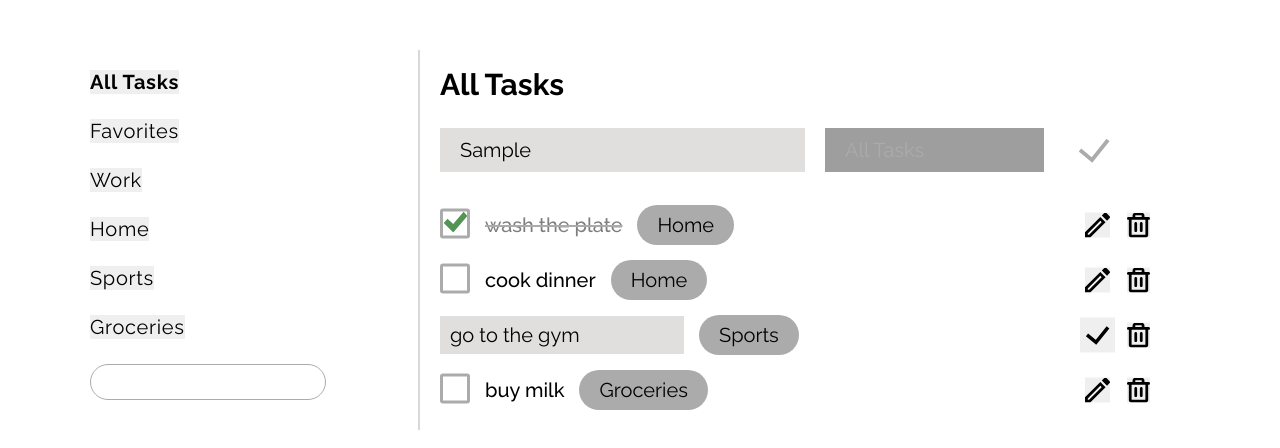
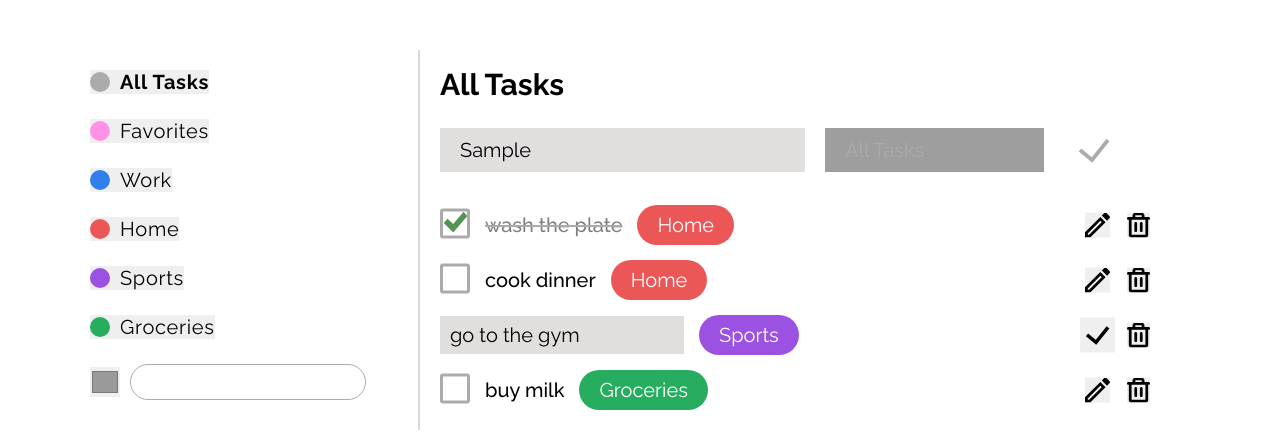
Before and after one commit to huhhell/TodoApp, a React (Vite) app: page / in a window 1280 px wide. Both pictures are taken after typing "Sample" into the empty fields and a click on the button "+ New category". Shown: the top 448 px of the page. Built offline with nearby package versions, Linux system fonts and the light colour scheme; grey boxes are pictures that could not be loaded.

Commit message:
change initial task obj to provide category color to task-item

```diff
--- a/src/App.tsx
+++ b/src/App.tsx
@@ -13,26 +13,29 @@ export interface ICategory {
     name: string
     id: number
     selected: boolean
+    color: string;
 }
+
 export interface ITask {
     name: string;
     id: number;
-    category: string;
+    category: { name: string, color: string }
     state: TaskState;
 }
 
 const initialCategories: ICategory[] = [
-    {name: 'All Tasks', id: 0, selected: true},
-    {name: 'Favorites', id: 1, selected: false},
-    {name: 'Work', id: 2, selected: false},
-    {name: 'Home', id: 3, selected: false},
-    {name: 'Sports', id: 4, selected: false},
-    {name: 'Groceries', id: 5, selected: false}];
+    {name: 'All Tasks', id: 0, selected: true, color: '#ababab'},
+    {name: 'Favorites', id: 1, selected: false, color: '#FF92E7'},
+    {name: 'Work', id: 2, selected: false, color: '#2F80ED'},
+    {name: 'Home', id: 3, selected: false, color: '#EB5757'},
+    {name: 'Sports', id: 4, selected: false, color: '#9B51E1'},
+    {name: 'Groceries', id: 5, selected: false, color: '#26AD60'}];
+
 const initialTasks: ITask[] = [
-    {name: 'wash the plate', id: 1, category: 'Home', state: 'done'},
-    {name: 'cook dinner', id: 2, category: 'Home', state: 'undone'},
-    {name: 'go to the gym', id: 3, category: 'Sports', state: 'changing'},
-    {name: 'buy milk', id: 4, category: 'Groceries', state: 'undone'},
+    {name: 'wash the plate', id: 1, category: {name: 'Home', color: '#EB5757'}, state: 'done'},
+    {name: 'cook dinner', id: 2, category: {name: 'Home', color: '#EB5757'}, state: 'undone'},
+    {name: 'go to the gym', id: 3, category: {name: 'Sports', color: '#9B51E1'}, state: 'changing'},
+    {name: 'buy milk', id: 4, category: {name: 'Groceries', color: '#26AD60'}, state: 'undone'},
 ];
 
 function App() {
@@ -40,9 +43,9 @@ function App() {
     const [tasks, dispatch] = useReducer(tasksReducer, initialTasks);
     const activeCategory = categories.filter(i => i.selected)[0].name
 
-    function addCategory(categoryName: string) {
+    function addCategory(categoryName: string, color: string) {
         if (categoryName.match('^\\s*$')) return
-        setCategories([...categories, {name: categoryName, id: categoryId++, selected: false}])
+        setCategories([...categories, {name: categoryName, id: categoryId++, selected: false, color: color}])
     }
 
     function selectCategory(id: number) {
@@ -67,14 +70,12 @@ function App() {
         dispatch({type: 'change', task: task})
     }
 
-    console.log(tasks)
-
     return <div className='_container'>
         <Categories categories={categories} addCategory={addCategory} selectCategory={selectCategory}/>
         <section className="tasks">
             <h3 className='tasks__category'>{activeCategory}</h3>
             <AddTask categories={categories} addTask={handleAddTask}/>
-            <Tasks tasks={tasks} deleteTask={handleDeleteTask} changeTask={handleChangeTask} />
+            <Tasks tasks={tasks} deleteTask={handleDeleteTask} changeTask={handleChangeTask}/>
         </section>
     </div>
 }
--- a/src/assets/components/AddTask/AddTask.tsx
+++ b/src/assets/components/AddTask/AddTask.tsx
@@ -14,6 +14,10 @@ export default function AddTask({categories, addTask}: IProps) {
     const [taskName, setTaskName] = useState('');
     const [category, setCategory] = useState('All Tasks');
 
+    function findCategory(categoryName: string) {
+        return categories.find((i: ICategory) => i.name === categoryName) || {name: 'All Tasks', color: '#ababab'}
+    }
+
     function handleChangeCategory(e: React.ChangeEvent<HTMLSelectElement>) {
         setCategory(e.target.value)
     }
@@ -23,7 +27,7 @@ export default function AddTask({categories, addTask}: IProps) {
             setTaskName('')
             return
         }
-        addTask({name: taskName, category: category, id: nextId++, state: 'undone'})
+        addTask({name: taskName, category: {name: category, color: findCategory(category).color}, id: nextId++, state: 'undone'})
         setTaskName('');
     }
 
--- a/src/assets/components/Categories/Categories.tsx
+++ b/src/assets/components/Categories/Categories.tsx
@@ -4,21 +4,23 @@ import './categories.scss';
 
 interface Props {
     categories: ICategory[]
-    addCategory: (categoryName: string) => void
+    addCategory: (categoryName: string, color: string) => void
     selectCategory: (id: number) => void
 }
 
 export default function Categories({categories, addCategory, selectCategory}: Props) {
     const [isEditing, setIsEditing] = useState(false);
     const [newCategoryName, setNewCategoryName] = useState('');
+    const [newCategoryColor, setNewCategoryColor] = useState('#9a9a9a')
 
     function handleAddClick() {
         setIsEditing(true);
     }
 
     function handleAddBlur() {
-        addCategory(newCategoryName);
+        addCategory(newCategoryName, newCategoryColor);
         setNewCategoryName('');
+        setNewCategoryColor('#9a9a9a')
         setIsEditing(false);
     }
 
@@ -29,16 +31,26 @@ export default function Categories({categories, addCategory, selectCategory}: Pr
                 <button
                     onClick={() => selectCategory(i.id)}
                     className={i.selected ? 'categories__button categories__button-selected' : 'categories__button'}>
-                    {i.name}</button>
+                    <div className="categories__button-color" style={{background: i.color}}></div>
+                    <p className="categories__button-text">{i.name}</p>
+                </button>
             </li>)}
         </ul>
         {isEditing ?
-            <input
-                type="text"
-                className="categories__add-input"
-                onChange={(e) => setNewCategoryName(e.target.value)}
-                onBlur={handleAddBlur}
-            /> :
+            <div className='categories__add'>
+                <input
+                    type="color"
+                    className="categories__add-color"
+                    value={newCategoryColor}
+                    onChange={(e) => setNewCategoryColor(e.target.value)}/>
+                <input
+                    type="text"
+                    className="categories__add-input"
+                    onChange={(e) => setNewCategoryName(e.target.value)}
+                    onBlur={handleAddBlur}
+                />
+            </div>
+             :
             <button className="categories__add-button" onClick={handleAddClick}>+ New category</button>
         }
     </section>
--- a/src/assets/components/Categories/categories.scss
+++ b/src/assets/components/Categories/categories.scss
@@ -12,20 +12,50 @@
 
   &__button {
     letter-spacing: 0.7px;
+    display: flex;
+    align-items: center;
+    gap: 10px;
+
+    &-text {
+      font-weight: inherit;
+    }
+
+    &-color {
+      width: 20px;
+      height: 20px;
+      border-radius: 50%;
+    }
   }
 
   &__button-selected {
     font-weight: 700;
   }
 
+  &__add {
+    display: flex;
+    align-items: center;
+    gap: 10px;
+
+    &-color {
+      width: 30px;
+      height: 30px;
+    }
+
+    &-input {
+      border: 1px solid #ababab;
+      padding: 5px;
+      border-radius: 20px;
+    }
+
+    &-button {
+      letter-spacing: 0.7px;
+      color: #ababab;
+    }
+  }
+
   &__add-input {
-    border: 1px solid #ababab;
-    padding: 5px;
-    border-radius: 20px;
   }
 
   &__add-button {
-    letter-spacing: 0.7px;
-    color: #ababab;
   }
 }
--- a/src/assets/components/Task/Task.tsx
+++ b/src/assets/components/Task/Task.tsx
@@ -33,7 +33,7 @@ export default function Task({task, changeTask, deleteTask}: IProps) {
             return <li className='tasks__item'>
                 <input type="checkbox" className='tasks__item-check' checked={true} onChange={onChangeCheckbox}/>
                 <p className="tasks__item-name tasks__item-name-done">{task.name}</p>
-                <p className="tasks__item-category">{task.category}</p>
+                <p className="tasks__item-category" style={{background: task.category.color}}>{task.category.name}</p>
                 <button className="tasks__item-delete" onClick={handleDeleteTask}>
                     <img src="/src/assets/img/delete.svg" alt="delete" className="tasks__item-delete-img"/>
                 </button>
@@ -45,7 +45,7 @@ export default function Task({task, changeTask, deleteTask}: IProps) {
             return <li className='tasks__item'>
                 <input type="checkbox" className='tasks__item-check' checked={false} onChange={onChangeCheckbox}/>
                 <p className="tasks__item-name">{task.name}</p>
-                <p className="tasks__item-category">{task.category}</p>
+                <p className="tasks__item-category" style={{background: task.category.color}}>{task.category.name}</p>
                 <button className="tasks__item-delete" onClick={handleDeleteTask}>
                     <img src="/src/assets/img/delete.svg" alt="" className="tasks__item-delete-img"/>
                 </button>
@@ -56,7 +56,7 @@ export default function Task({task, changeTask, deleteTask}: IProps) {
         case 'changing':
             return <li className='tasks__item'>
                 <input type="text" className='tasks__item-changing' value={task.name} onChange={handleChangeInput}/>
-                <p className="tasks__item-category">{task.category}</p>
+                <p className="tasks__item-category" style={{background: task.category.color}}>{task.category.name}</p>
                 <button className="tasks__item-delete" onClick={handleDeleteTask}>
                     <img src="/src/assets/img/delete.svg" alt="" className="tasks__item-delete-img"/>
                 </button>
--- a/src/assets/components/Tasks/tasks.scss
+++ b/src/assets/components/Tasks/tasks.scss
@@ -68,7 +68,7 @@
     &-category {
       display: block;
       padding: 10px 20px;
-      background: #ababab;
+      color: #ffffff;
       -webkit-border-radius: 20px;
       -moz-border-radius: 20px;
       border-radius: 20px;
```
